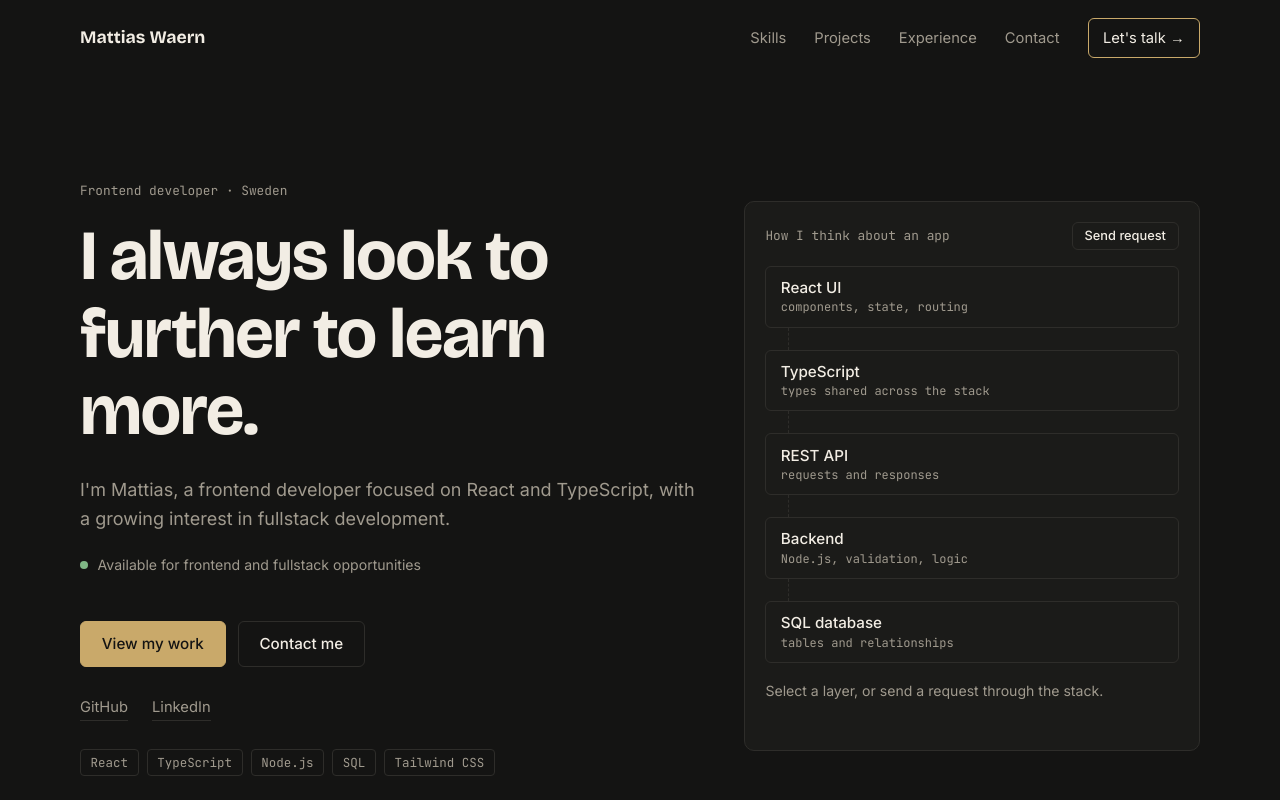
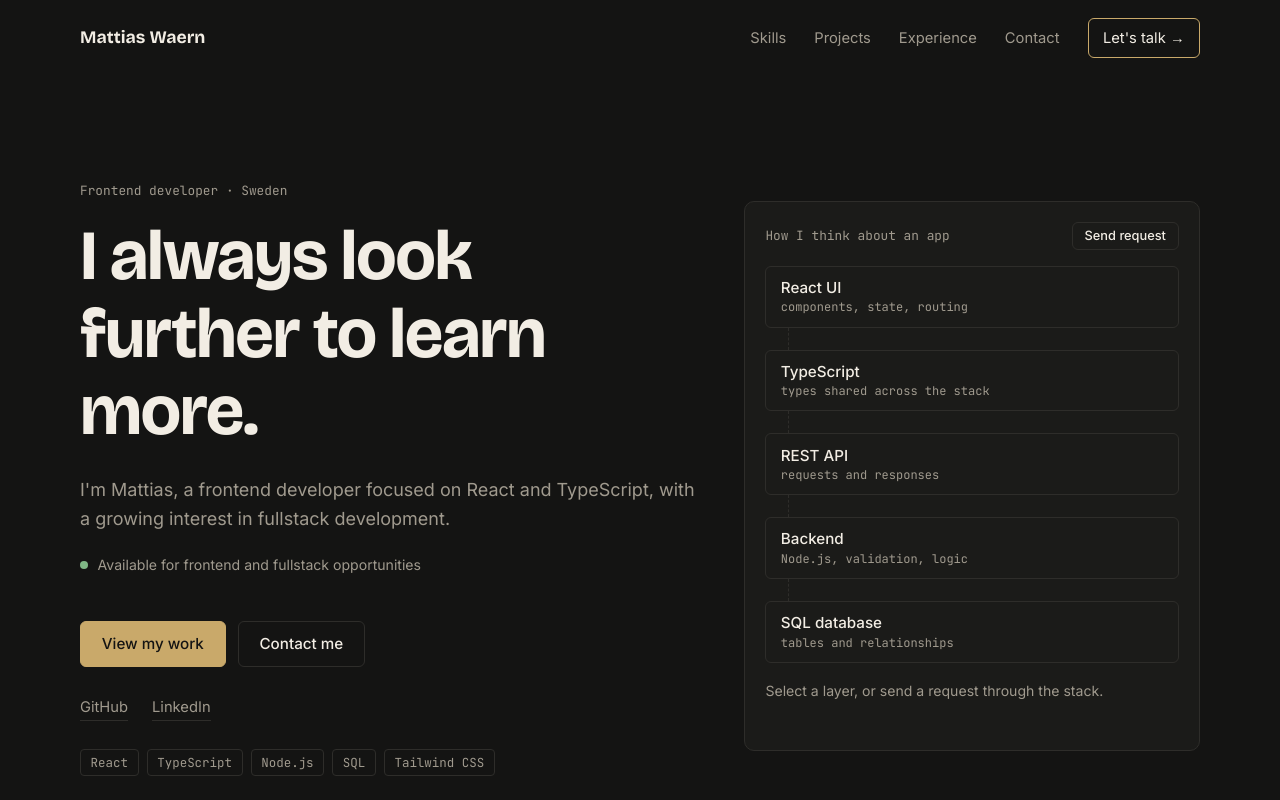
Before and after one commit to MattiasWaern/Portfolio, a React (Vite) app: page / in a window 1280 px wide. Shown: the top 800 px of the page. Built offline with nearby package versions, Linux system fonts and the light colour scheme.

Commit message:
stavade fel...

```diff
--- a/src/sections/Hero.tsx
+++ b/src/sections/Hero.tsx
@@ -3,7 +3,7 @@ import { Button } from '../components/Button';
 import { SocialLinks } from '../components/SocialLinks';
 import { SystemDiagram } from '../components/SystemDiagram';
 
-const headline = ['I always look to further to learn more.'];
+const headline = ['I always look further to learn more.'];
 
 export function Hero() {
   return (
```
